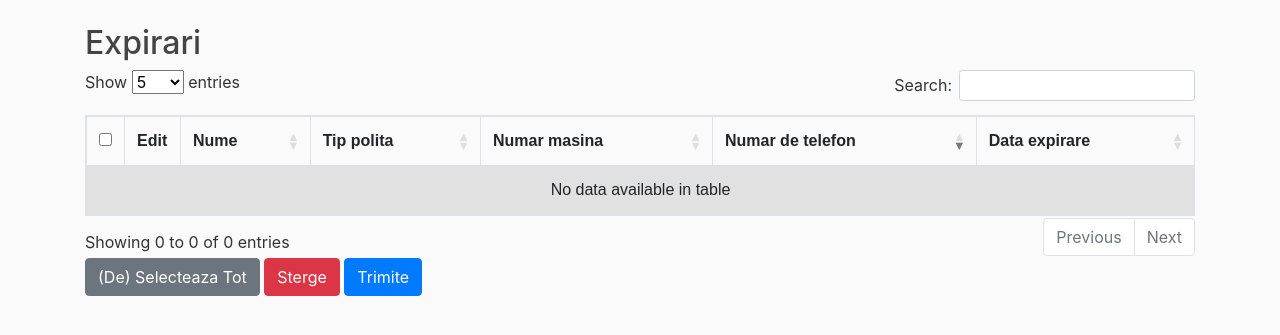
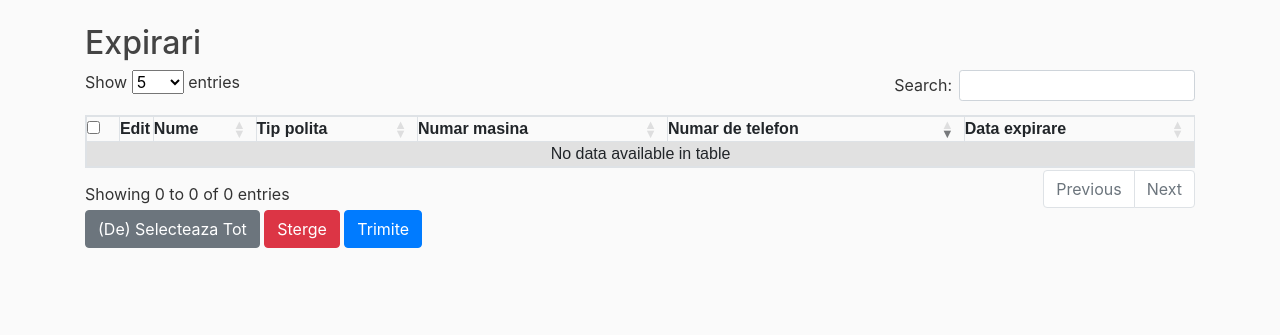
Before and after one commit to isailaandrei/smsasigurari, a Django app: page / in a window 1280 px wide. Shown: the part 56-391 px from the top of the page. Run offline with Django 3.2, Linux system fonts and the light colour scheme; the visitor is signed in with stand-in values (Sample User, id 1); data that the repository does not hold is empty; some libraries are stand-ins or nearby versions.

Commit message:
Delete padding on tables to accommodate low resolution laptops

```diff
--- a/sms/static/sms/main.css
+++ b/sms/static/sms/main.css
@@ -92,7 +92,8 @@ table {
 td, th {
   border: 1px solid #dddddd;
   text-align: left;
-  padding: 8px;
+  padding: 0px !important;
+
 }
 
 tr:nth-child(even) {
```
